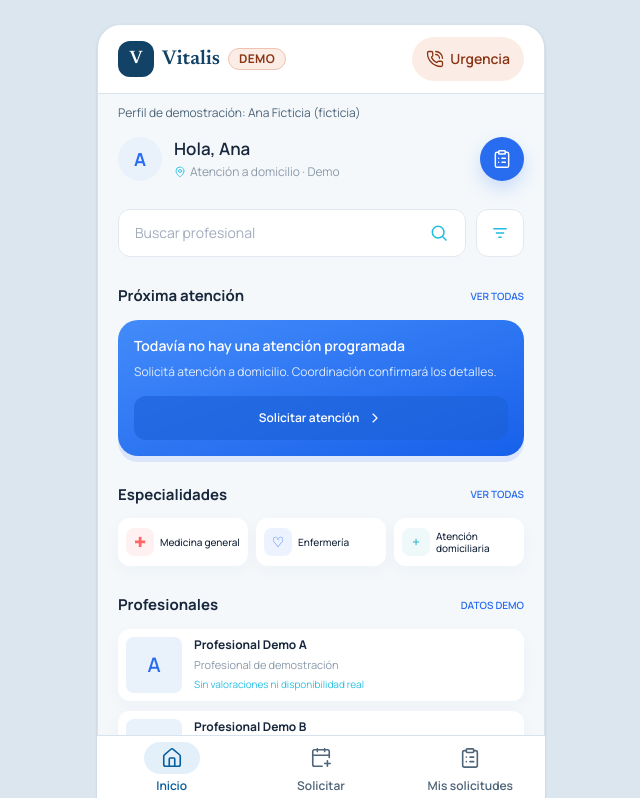
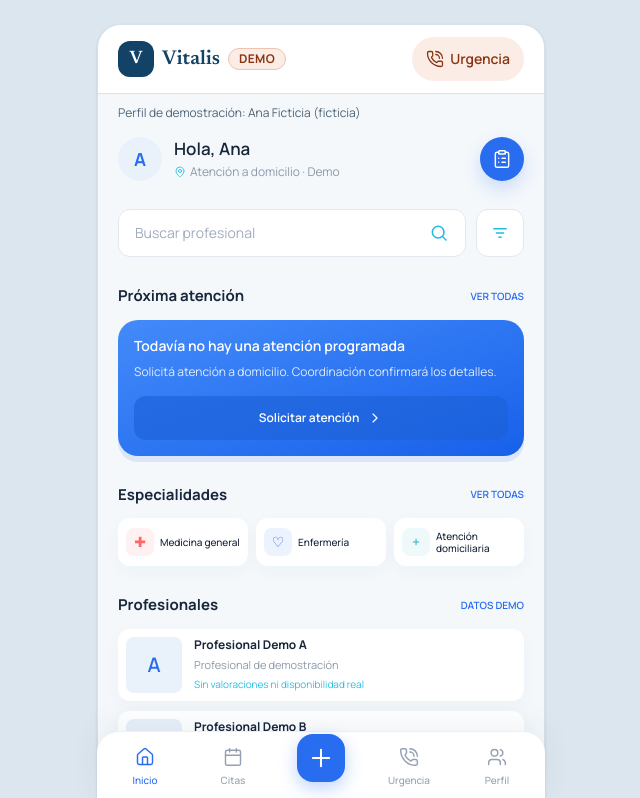
Before and after one commit to equantum-py/vitalis-demo, a Next.js app: page /paciente in a window 1280 px wide. Shown: the top 798 px of the page, without its empty margins (319-959 px from the left). Built offline with nearby package versions, Linux system fonts and the light colour scheme.

Commit message:
feat: navegacion paciente de cinco posiciones inspirada en Medixin

```diff
--- a/components/TabBar.tsx
+++ b/components/TabBar.tsx
@@ -2,36 +2,27 @@
 
 import Link from "next/link";
 import { usePathname } from "next/navigation";
-import { Icono, type NombreIcono } from "@/components/Icono";
-
-const TABS: { href: string; etiqueta: string; icono: NombreIcono }[] = [
-  { href: "/paciente", etiqueta: "Inicio", icono: "inicio" },
-  { href: "/paciente/solicitar", etiqueta: "Solicitar", icono: "solicitar" },
-  { href: "/paciente/solicitudes", etiqueta: "Mis solicitudes", icono: "solicitudes" },
-];
+import { Icono } from "@/components/Icono";
 
 export function TabBar() {
   const ruta = usePathname();
+  const items = [
+    { href: "/paciente", label: "Inicio", icon: "inicio" as const },
+    { href: "/paciente/solicitudes", label: "Citas", icon: "agenda" as const },
+    { href: "/paciente/solicitar", label: "Solicitar", icon: "mas" as const, primary: true },
+    { href: "/paciente/urgencia", label: "Urgencia", icon: "urgencia" as const },
+    { href: "/demo", label: "Perfil", icon: "usuarios" as const },
+  ];
   return (
-    <nav
-      aria-label="Navegación de pacientes"
-      className="fixed bottom-0 left-1/2 z-20 grid w-full max-w-md -translate-x-1/2 grid-cols-3 border-t border-line bg-surface pb-[env(safe-area-inset-bottom)]"
-    >
-      {TABS.map((tab) => {
-        const activa = tab.href === "/paciente" ? ruta === "/paciente" : ruta.startsWith(tab.href);
+    <nav aria-label="Navegación de pacientes" className="fixed bottom-0 left-1/2 z-20 grid w-full max-w-md -translate-x-1/2 grid-cols-5 rounded-t-[22px] border-t border-[#edf0f6] bg-white px-1 pb-[env(safe-area-inset-bottom)] shadow-[0_-8px_30px_#1c3e6710]">
+      {items.map((item) => {
+        const activa = item.href === "/paciente" ? ruta === item.href : ruta.startsWith(item.href);
         return (
-          <Link
-            key={tab.href}
-            href={tab.href}
-            aria-current={activa ? "page" : undefined}
-            className={`flex min-h-16 flex-col items-center justify-center gap-1 px-2 text-center text-xs font-semibold ${
-              activa ? "text-azul-600" : "text-ink-soft"
-            } focus-visible:outline-3 focus-visible:-outline-offset-3 focus-visible:outline-azul-600`}
-          >
-            <span className={`flex h-8 w-14 items-center justify-center rounded-full ${activa ? "bg-azul-soft" : ""}`}>
-              <Icono nombre={tab.icono} className="size-5.5" />
+          <Link key={item.label} href={item.href} aria-current={activa ? "page" : undefined} className={`flex min-h-[68px] min-w-0 flex-col items-center justify-center gap-1 text-center text-[10px] font-medium focus-visible:outline-2 focus-visible:outline-[#286cf0] ${activa ? "text-[#286cf0]" : "text-[#94a1b3]"}`} aria-label={item.label}>
+            <span className={`flex items-center justify-center ${item.primary ? "size-12 -translate-y-2 rounded-2xl bg-[#286cf0] text-white shadow-[0_6px_18px_#286cf04d]" : "size-6"}`}>
+              <Icono nombre={item.icon} className={item.primary ? "size-7" : "size-5"} />
             </span>
-            {tab.etiqueta}
+            {!item.primary && <span className="truncate">{item.label}</span>}
           </Link>
         );
       })}
```
